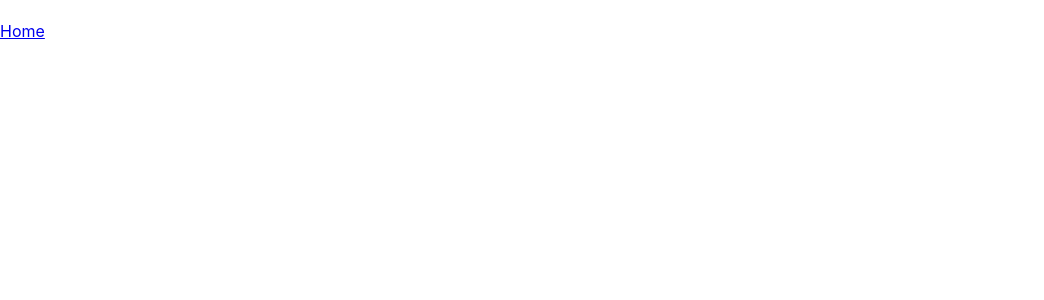
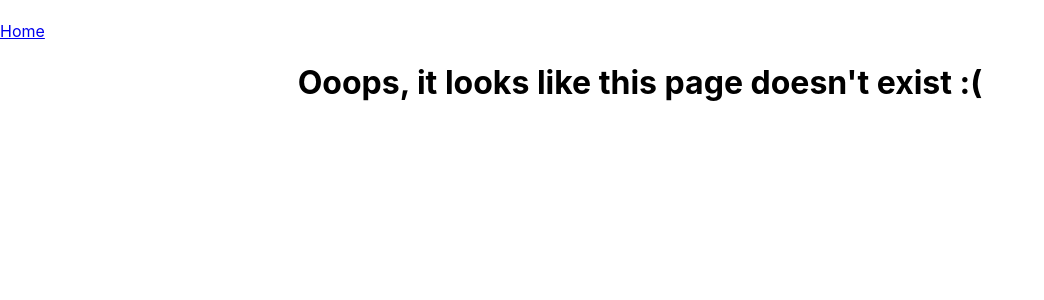
Before and after one commit to walterperez/kodflix, a React (Create React App) app: page /NotFound in a window 1280 px wide. Shown: the top 300 px of the page, without its empty margins (0-1044 px from the left). Built offline with nearby package versions, Linux system fonts and the light colour scheme.

Commit message:
Redirect to a "not-found" page when the targeted show doesn't exist #15

```diff
--- a/src/App.css
+++ b/src/App.css
@@ -20,11 +20,12 @@
   overflow: hidden;
   object-fit: cover;
 }
+
 .flex-element:hover .box {
   opacity: 0.88;
   bottom: 0;
+}
 
-}
 .flex-element:hover .box h1 {
   color: rgb(255, 230, 0);
 }
@@ -42,7 +43,8 @@
   left: 0;
   right: 0;
   transition: bottom cubic-bezier(0.06, 0.53, 0.56, 1.92) 0.5s;
-
+  margin: 0;
+  padding: 0;
 }
 
 .box .movie-title {
--- a/src/App.js
+++ b/src/App.js
@@ -1,17 +1,32 @@
 import React, { Component } from "react";
-import { BrowserRouter as Router, Route } from "react-router-dom";
+import { BrowserRouter as Router, Route, Switch } from "react-router-dom";
 import "./App.css";
 import Gallery from "./components/Gallery";
 import Details from "./routes/Details";
+import NotFound from "./routes/NotFound";
 
 class App extends Component {
+  constructor(props) {
+    super(props);
+    this.state = {
+      urlNotExist: false
+    };
+  }
+
   render() {
     return (
       <Router>
-        <div className="container">
-          <Route exact path="/" component={Gallery} />
-          <Route exact path="/:idMovie" component={Details} />
-        </div>
+        <Switch>
+          <div className="container">
+            <Route exact path="/" component = { Gallery } />
+            <Route
+              exact
+              path="/:idMovie"
+              component={ Details }
+            />
+             <Route exact path="/NotFound" component = { NotFound } />
+          </div>
+        </Switch>
       </Router>
     );
   }
--- a/src/routes/Details.js
+++ b/src/routes/Details.js
@@ -1,7 +1,7 @@
 import React, { Component } from "react";
-import { Link } from "react-router-dom";
+import { Link, withRouter } from "react-router-dom";
 import moviesList from "./../components/MoviesDB";
-export default class Details extends Component {
+class Details extends Component {
   constructor(props) {
     super(props);
     this.state = {
@@ -23,8 +23,9 @@ export default class Details extends Component {
         message:movie.movieName,
         movieID:movie.movieID
       })
+    } else {
+      this.props.history.push('/NotFound')
     }
-
   }
 
   render() {
@@ -39,3 +40,5 @@ export default class Details extends Component {
     );
   }
 }
+
+export default withRouter(Details);
--- /dev/null
+++ b/src/routes/NotFound.js
@@ -0,0 +1,9 @@
+import React from "react";
+
+export default function NotFund () {
+    return(
+        <h1>
+            Ooops, it looks like this page doesn't exist :(
+        </h1>
+    )
+}
```
